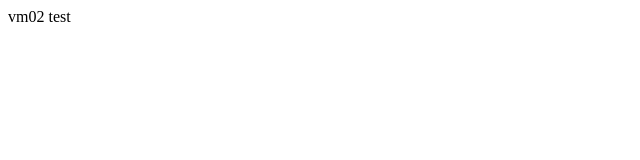
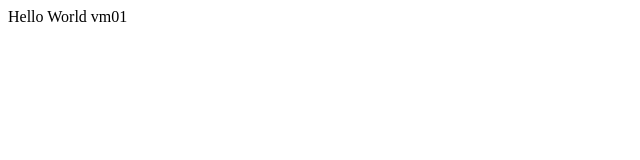
Before and after one commit to ejlee0208/jenkins02, a plain HTML site: page index.html in a window 1280 px wide. Shown: the full height of the page, 0-640 px from the left. Drawn offline with Linux system fonts and the light colour scheme.

Commit message:
Update index.html

```diff
--- a/index.html
+++ b/index.html
@@ -1,3 +1,3 @@
 <html>
-vm02 test
+Hello World vm01
 </html>
```
